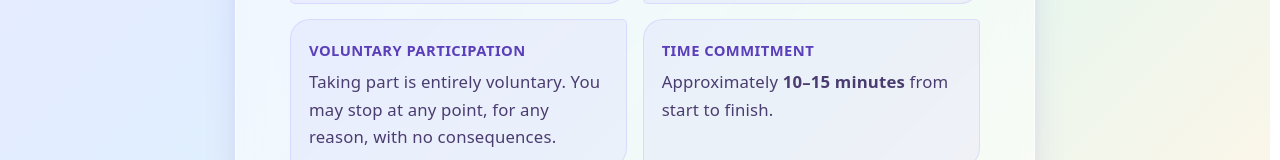
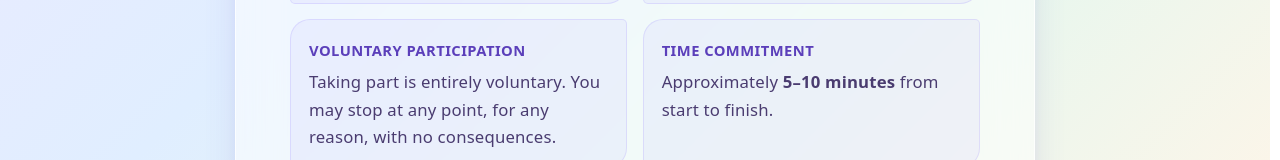
Before and after one commit to TPR-Fernando/mental-wellbeing-game, a React (Vite) app in the folder frontend/: page / in a window 1280 px wide. Shown: the part 536-696 px from the top of the page. Built offline with nearby package versions, Linux system fonts and the light colour scheme; no server answers; what sentiment would draw is missing.

Commit message:
Time length of the quiz was mismatches

```diff
--- a/frontend/src/components/Consent.tsx
+++ b/frontend/src/components/Consent.tsx
@@ -115,7 +115,7 @@ export const Consent = () => {
               <div>
                 <p className="consent-info-label">Time commitment</p>
                 <p className="consent-info-text">
-                  Approximately <strong>10–15 minutes</strong> from start to finish.
+                  Approximately <strong>5–10 minutes</strong> from start to finish.
                 </p>
               </div>
             </div>
--- a/frontend/src/components/Home.tsx
+++ b/frontend/src/components/Home.tsx
@@ -255,7 +255,7 @@ export const Home = () => {
 
         {/* Info chips */}
         <div className="home-chips">
-          <span className="home-chip">10–15 minutes</span>
+          <span className="home-chip">5–10 minutes</span>
           <span className="home-chip home-chip-counter">{sceneCount} scenes</span>
           <span className="home-chip">Anonymous</span>
         </div>
```
